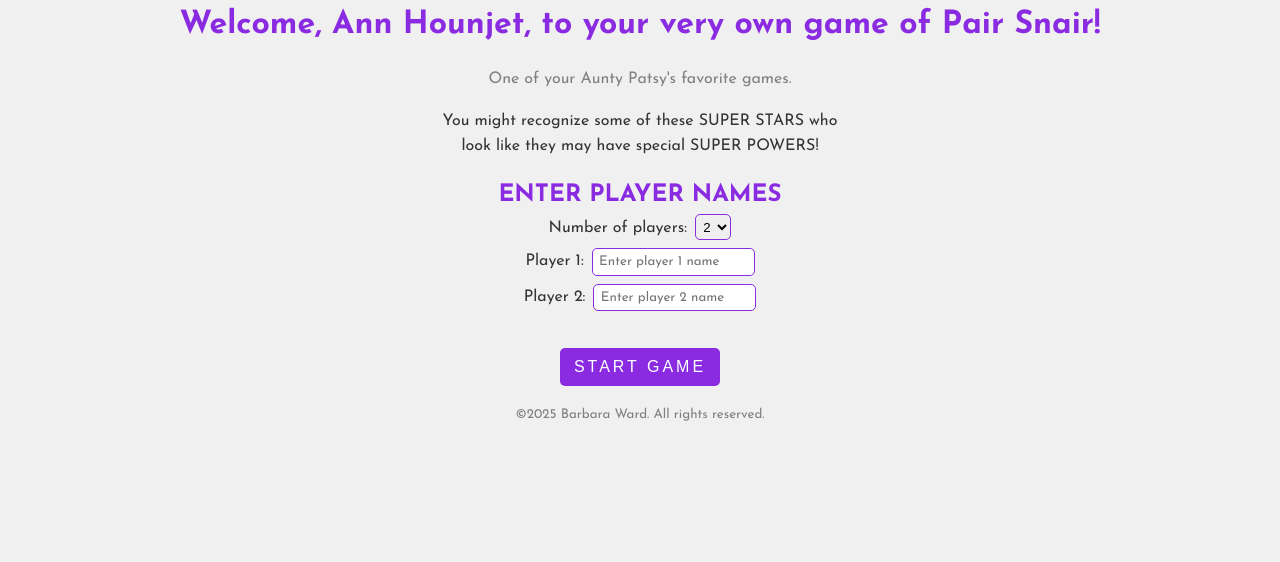
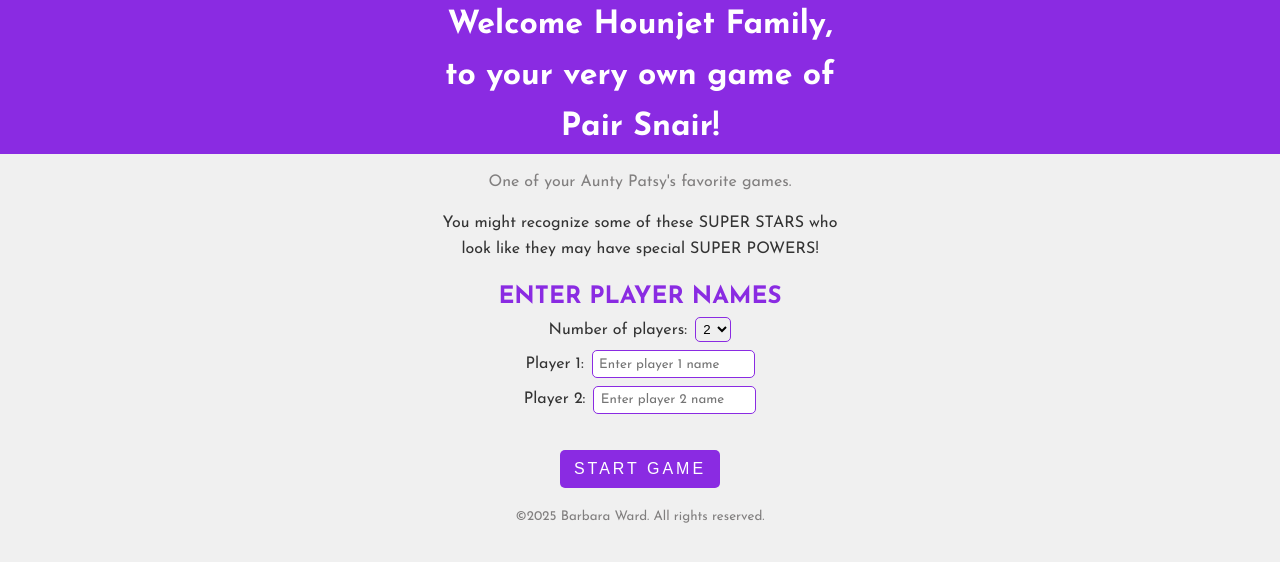
Before and after one commit to bward67/Ann-s-birthday, a React (Vite) app: page / in a window 1280 px wide. Shown: the top 562 px of the page. Built offline with nearby package versions, Linux system fonts and the light colour scheme.

Commit message:
Changed title

```diff
--- a/src/components/Header.jsx
+++ b/src/components/Header.jsx
@@ -3,7 +3,9 @@ import React from "react";
 const Header = () => {
   return (
     <>
-      <h1>Welcome, Ann Hounjet, to your very own game of Pair Snair!</h1>
+      <div className="title">
+        <h1>Welcome Hounjet Family, to your very own game of Pair Snair!</h1>
+      </div>
       <p className="grey-p">One of your Aunty Patsy's favorite games. </p>
       <p>
         You might recognize some of these SUPER STARS who look like they may
--- a/src/index.css
+++ b/src/index.css
@@ -29,8 +29,9 @@ body {
   height: 100%;
 }
 h1 {
-  color: var(--var-purple);
-  margin-bottom: 1rem;
+  color: var(--var-white);
+  max-width: 26rem;
+  margin: 0 auto 1rem auto;
 }
 h2 {
   font-size: 4rem;
@@ -77,6 +78,13 @@ select {
 input {
   font-family: inherit;
   padding: 0.4rem;
+}
+
+header {
+  padding: 0.3rem 0.8rem;
+}
+.title {
+  background-color: var(--var-purple);
 }
 
 .grey-p {
```
